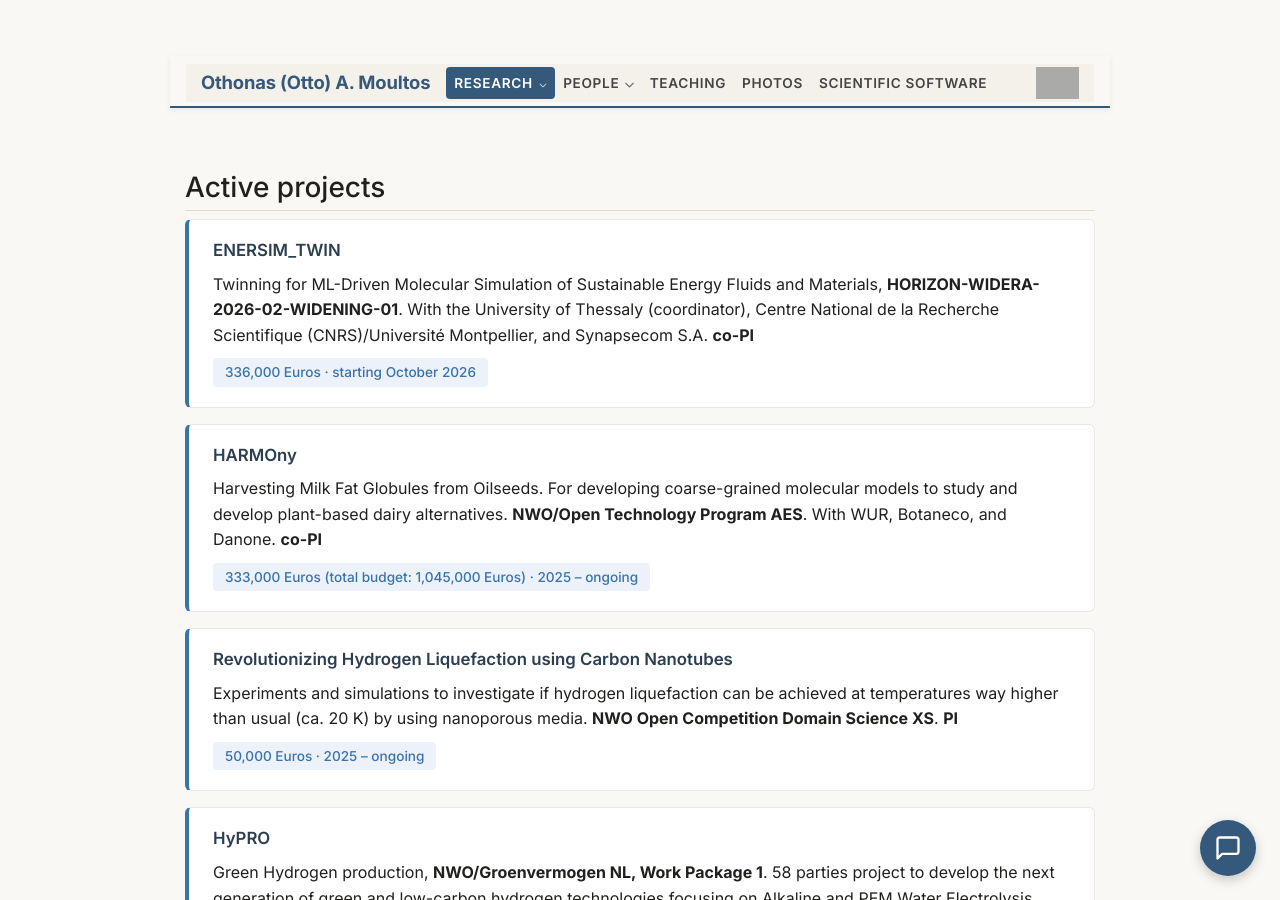
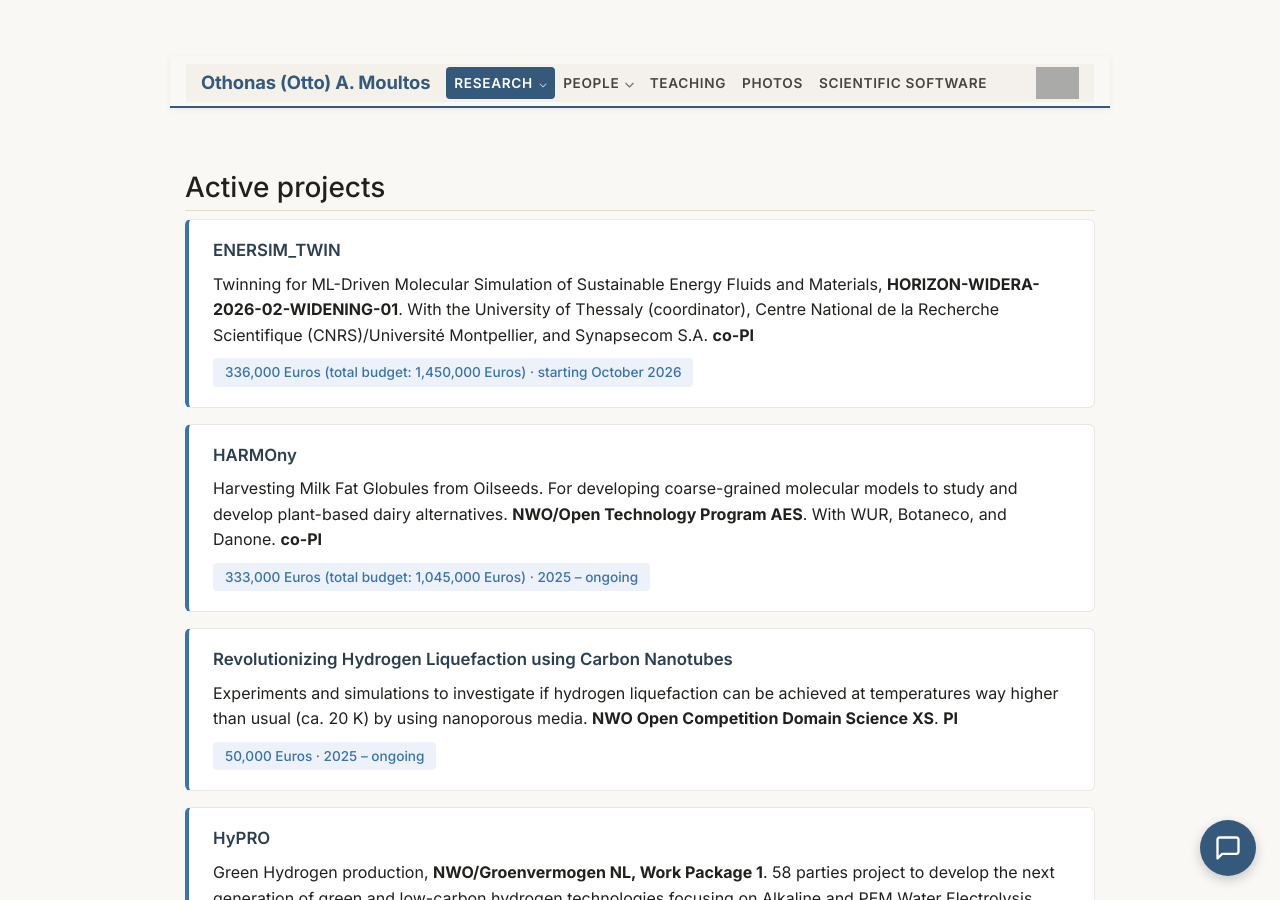
Before and after one commit to omoultosEthTuDelft/web, a Jekyll site: the page built from projects/index.md, in a window 1280 px wide and 900 px high. Built offline with Jekyll 4.4.1, drawn with Linux system fonts in a browser that asks for light colours.

Commit message:
Add total budget to ENERSIM_TWIN funding line
Co-Authored-By: Claude Fable 5 <noreply@anthropic.com>

```diff
--- a/projects/index.md
+++ b/projects/index.md
@@ -48,7 +48,7 @@ title: "Research projects"
 <div class="project-card">
   <h4>ENERSIM_TWIN</h4>
   <p>Twinning for ML-Driven Molecular Simulation of Sustainable Energy Fluids and Materials, <strong>HORIZON-WIDERA-2026-02-WIDENING-01</strong>. With the University of Thessaly (coordinator), Centre National de la Recherche Scientifique (CNRS)/Université Montpellier, and Synapsecom S.A. <strong>co-PI</strong></p>
-  <span class="funding">336,000 Euros &middot; starting October 2026</span>
+  <span class="funding">336,000 Euros (total budget: 1,450,000 Euros) &middot; starting October 2026</span>
 </div>
 
 <div class="project-card">
```
